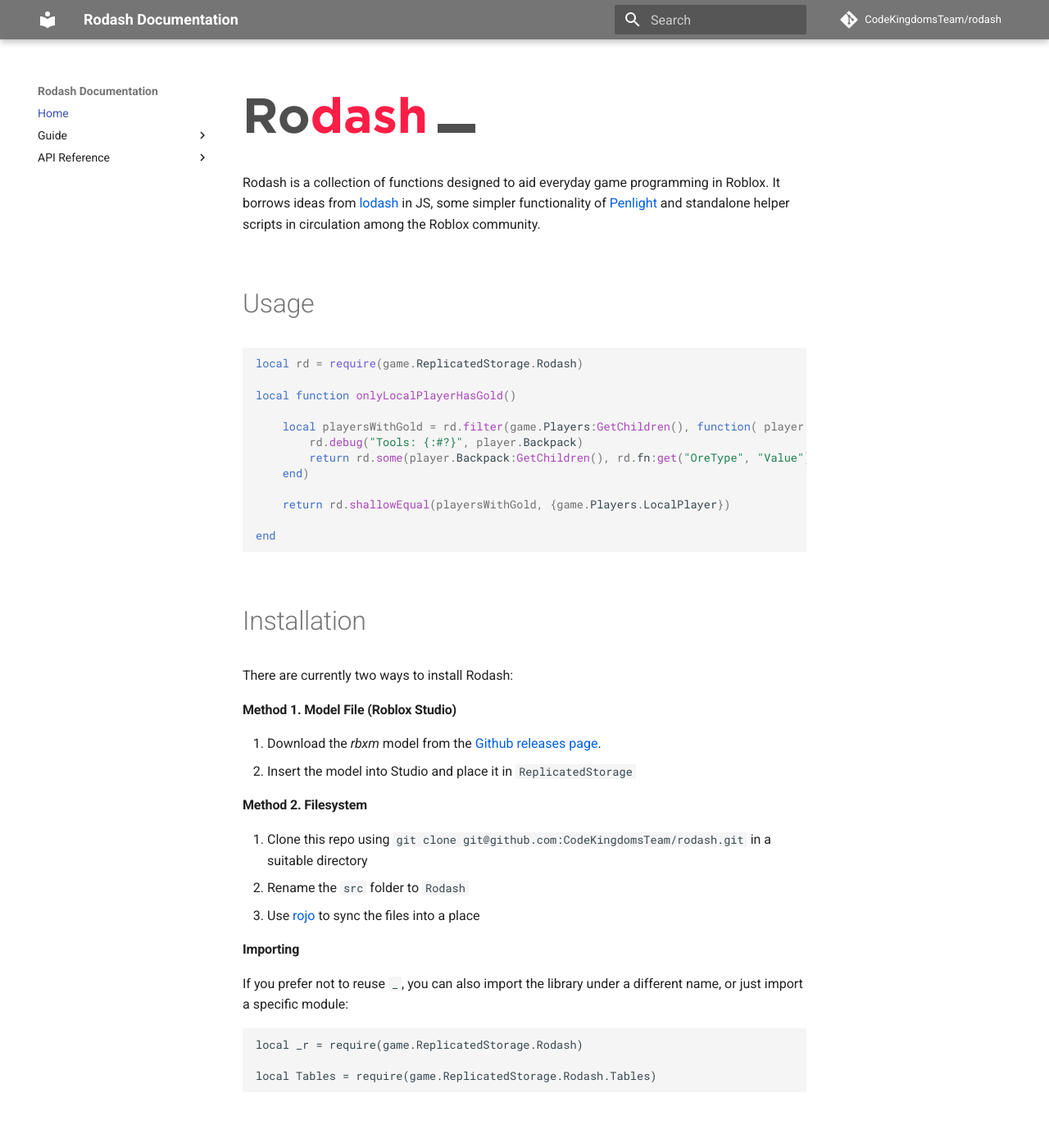
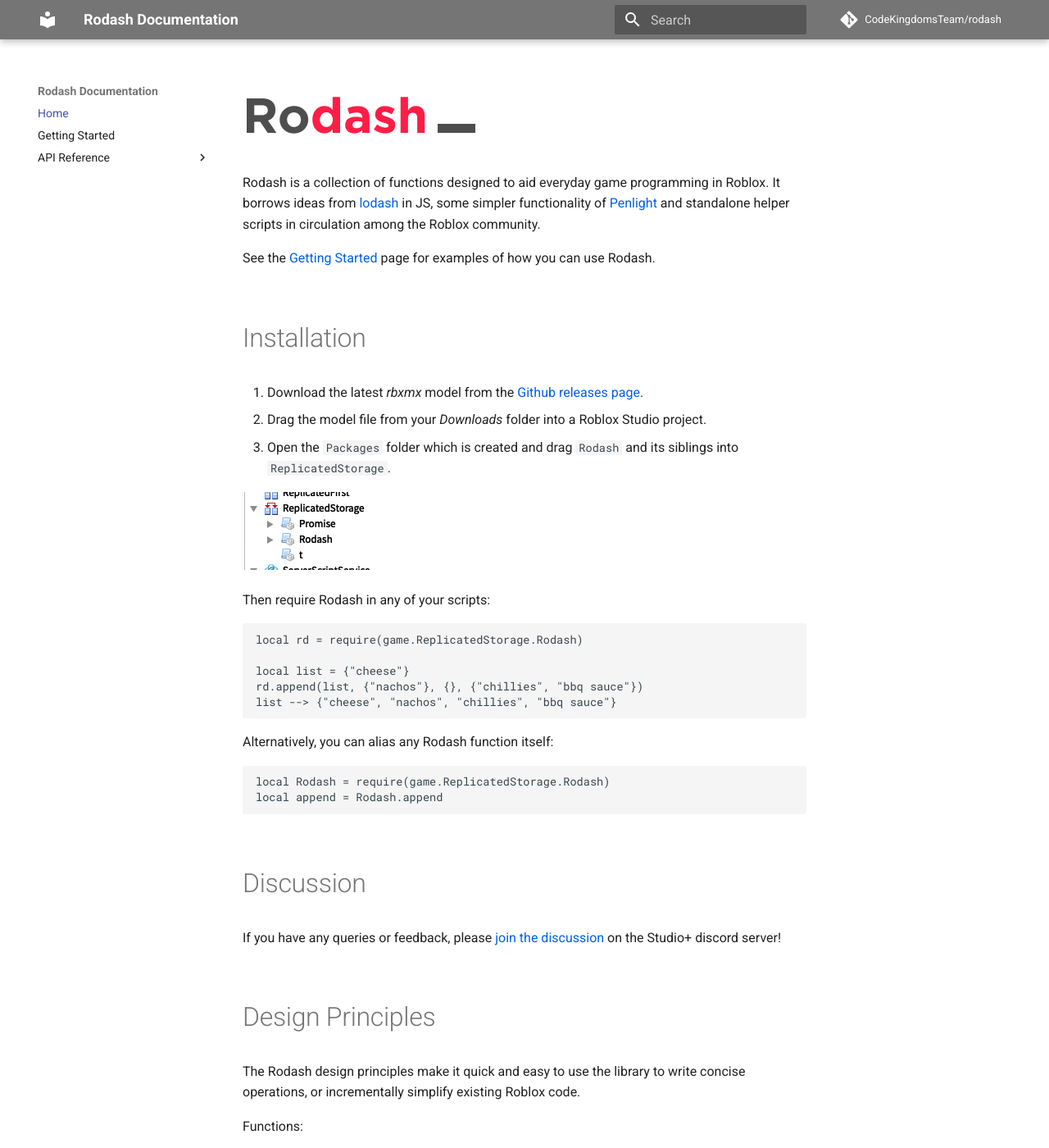
Before and after one commit to CodeKingdomsTeam/rodash, an MkDocs documentation site: the page built from docs/index.md, in a window 1280 px wide and 1400 px high. Shown: the whole window at 82% size. Built offline with MkDocs 1.6.1 and Material for MkDocs 9.7.7, drawn with Linux system fonts in a browser that asks for light colours; comment, search, counter and statistics services are not loaded; some of the changed text lies outside the part shown.

Commit message:
Add getting started page

````diff
--- a/docs/index.md
+++ b/docs/index.md
@@ -2,47 +2,36 @@
 
 Rodash is a collection of functions designed to aid everyday game programming in Roblox. It borrows ideas from [lodash](https://lodash.com) in JS, some simpler functionality of [Penlight](https://github.com/stevedonovan/Penlight) and standalone helper scripts in circulation among the Roblox community.
 
-# Usage
-
-```lua
-local rd = require(game.ReplicatedStorage.Rodash)
-
-local function onlyLocalPlayerHasGold()
-
-	local playersWithGold = rd.filter(game.Players:GetChildren(), function( player )
-		rd.debug("Tools: {:#?}", player.Backpack)
-		return rd.some(player.Backpack:GetChildren(), rd.fn:get("OreType", "Value"):endsWith("Gold") end)
-	end)
-
-	return rd.shallowEqual(playersWithGold, {game.Players.LocalPlayer})
-
-end
-```
+See the [Getting Started](getting-started) page for examples of how you can use Rodash.
 
 # Installation
 
-There are currently two ways to install Rodash:
+1. Download the latest _rbxmx_ model from the [Github releases page](https://github.com/CodeKingdomsTeam/rodash/releases).
+2. Drag the model file from your _Downloads_ folder into a Roblox Studio project.
+3. Open the `Packages` folder which is created and drag `Rodash` and its siblings into `ReplicatedStorage`.
 
-#### **Method 1. Model File (Roblox Studio)**
+   ![ReplicatedStorage](ReplicatedStorage.png)
 
-1. Download the _rbxm_ model from the [Github releases page](https://github.com/CodeKingdomsTeam/rodash/releases).
-1. Insert the model into Studio and place it in `ReplicatedStorage`
-
-#### **Method 2. Filesystem**
-
-1. Clone this repo using `git clone git@github.com:CodeKingdomsTeam/rodash.git` in a suitable directory
-1. Rename the `src` folder to `Rodash`
-1. Use [rojo](https://github.com/LPGhatguy/rojo) to sync the files into a place
-
-#### Importing
-
-If you prefer not to reuse `_`, you can also import the library under a different name, or just import a specific module:
+Then require Rodash in any of your scripts:
 
 ```
-local _r = require(game.ReplicatedStorage.Rodash)
+local rd = require(game.ReplicatedStorage.Rodash)
 
-local Tables = require(game.ReplicatedStorage.Rodash.Tables)
+local list = {"cheese"}
+rd.append(list, {"nachos"}, {}, {"chillies", "bbq sauce"})
+list --> {"cheese", "nachos", "chillies", "bbq sauce"}
 ```
+
+Alternatively, you can alias any Rodash function itself:
+
+```
+local Rodash = require(game.ReplicatedStorage.Rodash)
+local append = Rodash.append
+```
+
+# Discussion
+
+If you have any queries or feedback, please [join the discussion](https://discord.gg/PyaNeN5) on the Studio+ discord server!
 
 # Design Principles
 
--- a/mkdocs.yml
+++ b/mkdocs.yml
@@ -12,8 +12,7 @@
 
 nav:
   - Home: index.md
-  - Guide:
-      - Arrays: guide/arrays.md
+  - Getting Started: getting-started.md
   - API Reference:
       - Arrays: api/Arrays.md
       - Async: api/Async.md
@@ -21,6 +20,7 @@
       - Functions: api/Functions.md
       - Strings: api/Strings.md
       - Tables: api/Tables.md
+      - init: api/init.md
 
 extra_css:
   - rodocs.css
````
Also changed, not shown: other parts of docs/index.md (+0 -4 lines), CONTRIBUTING.md (+12 -1 lines), default.project.json (+2 -47 lines), docs/getting-started.md (added, +90 -0 lines), docs/guide/arrays.md (deleted, +0 -5 lines), place.project.json (added, +56 -0 lines), docs/ReplicatedStorage.png (added), 2 other files.
